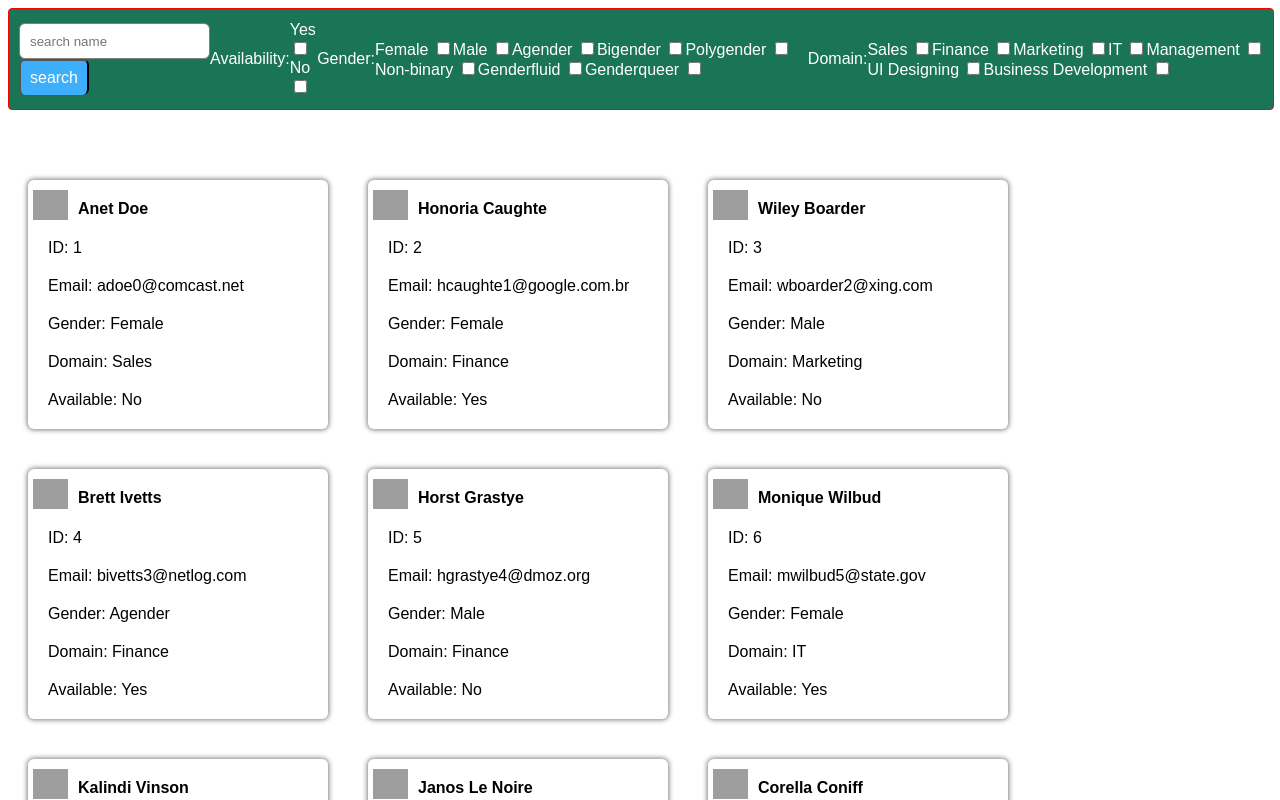
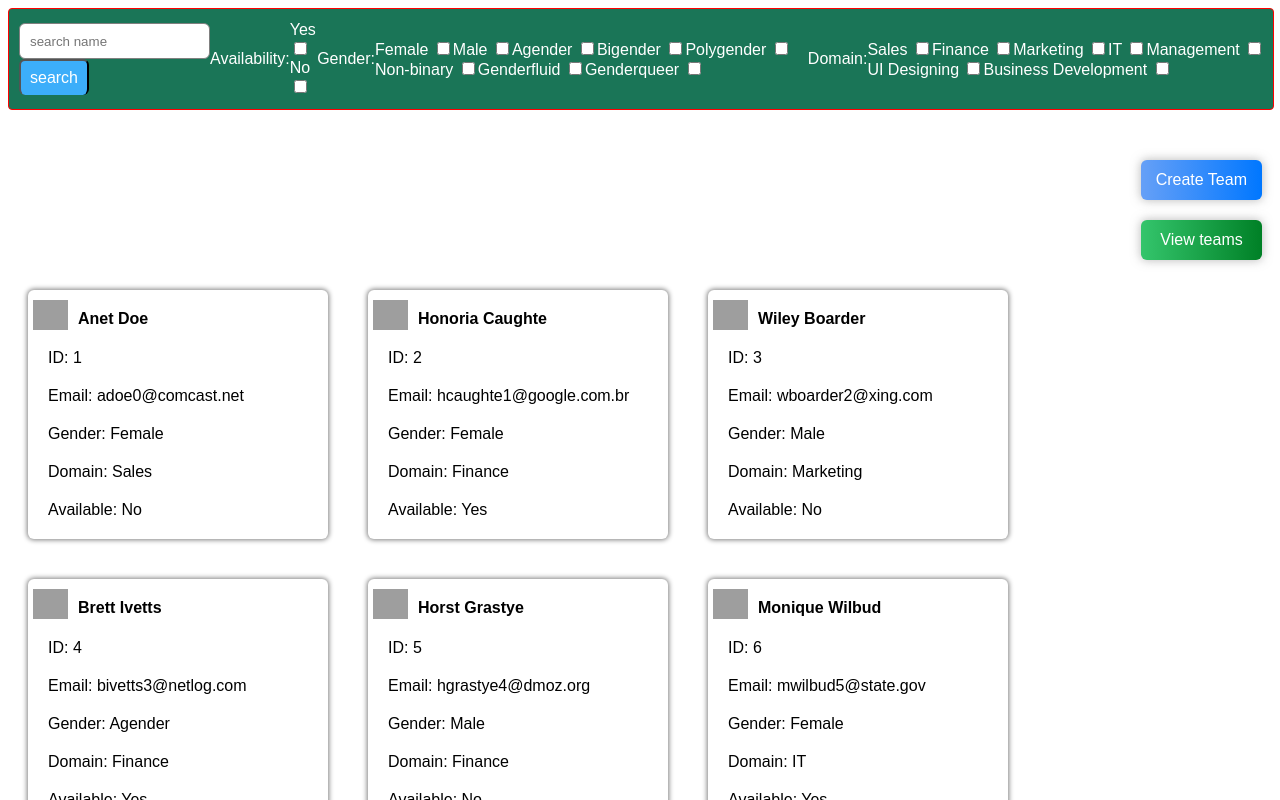
Before and after one commit to giftyaustin/profile-manager, a React (Create React App) app: page / in a window 1280 px wide. Shown: the top 800 px of the page. Built offline with nearby package versions, Linux system fonts and the light colour scheme; grey boxes are pictures that could not be loaded; the HTML template or start-up script is replaced by a standard one.

Commit message:
completed functionality

```diff
--- a/package.json
+++ b/package.json
@@ -8,6 +8,7 @@
     "@testing-library/user-event": "^13.5.0",
     "react": "^18.2.0",
     "react-dom": "^18.2.0",
+    "react-router-dom": "^6.11.1",
     "react-scripts": "5.0.1",
     "web-vitals": "^2.1.4"
   },
--- a/src/App.js
+++ b/src/App.js
@@ -5,13 +5,18 @@ import "./components/card.css";
 import Navbar from "./components/Navbar";
 import "./app.css";
 import PaginationBar from "./components/PaginationBar";
+import {Routes, Route} from "react-router-dom";
+import Teams from "./components/Teams";
+import { useNavigate } from "react-router-dom";
 
 function App() {
   const [data, setData] = useState(mockData);
   const [currData, setCurrdata] = useState(data);
   const [fdata, setFdata] = useState(mockData);
   const [currPage, setCurrPage] = useState(0);
-
+  const [createTeam, setCreateTeam] = useState(false);
+  const [teamName, setTeamName] = useState("");
+  const history = useNavigate();
   const genderList = [
     "Female",
     "Male",
@@ -156,7 +161,7 @@ function App() {
     );
   };
   useEffect(() => {
-    console.log(1, fdata);
+
     setData(fdata);
   }, [fdata]);
 
@@ -190,10 +195,38 @@ function App() {
     }
 
     return result;
+
+
   };
+  const teamCreation=()=>{
+    if(teamName!==""){
+      if(localStorage.getItem(teamName)){
+alert("team name already exists")
+      }else{
+      if(sessionStorage.length){
+    const array = [];
+    for(let i = 0; i<=sessionStorage.length-1;i++){
+
+        array.push(sessionStorage.getItem(sessionStorage.key(i)))
+    }
+    localStorage.setItem(teamName, JSON.stringify({array}))
+
+    sessionStorage.clear()
+    alert("team created succesfully")
+    setCreateTeam(false)
+    setTeamName("")
+  }
+  else{
+    alert("team must contain atleast 1 member")
+  }}
+  }else{
+    alert("team must have a name")
+  }}
   return (
     <div className="App">
-      <Navbar
+      <Routes>
+        <Route exact path="/" element =
+      {<><Navbar
         updateSearchedData={updateSearchedData}
         genderList={genderList}
         domainList={domainList}
@@ -209,8 +242,30 @@ function App() {
       ) : (
         ""
       )}
+     {!createTeam? <div className="create-team-btn-holder"><button onClick={()=>{
+      setCreateTeam(true)
+     }} className="create-team-btn">Create Team</button></div>:<div><div className="create-cancel-holder"><button onClick={()=>{
+      teamCreation();
+     }}className="viewteams-btn create-btn">Create</button><button onClick={()=>{
+      setCreateTeam(false)
+      sessionStorage.clear()
+     }}className="viewteams-btn cancel-btn">Cancel</button></div><div className="input-set-holder"><input className = "input" value={teamName} placeholder="Team name (must be unique)" onChange={(e)=>{
+      setTeamName(e.target.value)
+     }}/><button onClick={()=>{
+      if(teamName!==""){
+          if(localStorage.getItem(teamName)){
+            alert("team name already exists")
+          }
+
+      }
+     }} className="create-team-btn">Set Team Name</button></div></div>}
+
+<div className="viewteams-btn-holder"><button onClick={()=>{
+  history("/teams")
+}} className="viewteams-btn">View teams</button></div>
+
       {currData.map((currUser) => {
-        return <Card currUser={currUser} key={currUser.id} />;
+        return <Card currUser={currUser} key={currUser.id} createTeam = {createTeam}/>;
       })}
       {data.length ? "" : "no profile found"}
 
@@ -222,7 +277,10 @@ function App() {
           prevPage={prevPage}
           nextPage={nextPage}
         />
-      </div>
+      </div></>}/>
+
+      <Route exact path="/teams" element={<Teams/>}/>
+      </Routes>
     </div>
   );
 }
--- a/src/app.css
+++ b/src/app.css
@@ -3,3 +3,95 @@ display: flex;
 justify-content: center;
 align-items: center;
 }
+
+.create-team-btn-holder{
+    display: flex;
+    justify-content: end;
+    align-items: center;
+}
+
+.create-team-btn{
+    height: 40px;
+    color: white;
+    border-radius: 6px;
+    font-size: medium;
+    padding:0 15px 0 15px;
+    border: none;
+    margin-right: 10px;
+    box-shadow: 0 0 10px 1px rgba(172, 172, 172, 0.726);
+    background-image: linear-gradient(0.25turn ,rgb(102, 160, 247), rgb(0, 119, 255));
+}
+
+.create-team-btn:hover{
+background-image:
+linear-gradient(0.25turn ,rgb(105, 156, 233), rgb(53, 147, 255));
+box-shadow: none;
+
+
+}
+
+.viewteams-btn-holder{
+    display: flex;
+    justify-content: end;
+    align-items: center;
+}
+
+.viewteams-btn{
+    width: 121px;
+    margin: 10px;
+    height: 40px;
+    margin-top: 20px;
+    color: white;
+    border-radius: 6px;
+    font-size: medium;
+    padding:0 15px 0 15px;
+    border: none;
+    margin-right: 10px;
+    box-shadow: 0 0 10px 1px rgba(172, 172, 172, 0.726);
+    background-image: linear-gradient(0.25turn ,rgb(52, 197, 108), rgb(0, 128, 38));
+}
+
+.viewteams-btn:hover{
+    background-image:
+    linear-gradient(0.25turn ,rgb(65, 207, 113),rgb(0, 151, 58));
+    box-shadow: none;
+
+
+    }
+
+.create-cancel-holder{
+    display: flex;
+    justify-content: space-around;
+    align-items: center;
+}
+
+.create-btn{
+    margin:0;
+}
+
+.cancel-btn{
+    background-image:
+    linear-gradient(0.25turn ,rgb(194, 59, 59),rgb(168, 3, 3));
+}
+
+.cancel-btn:hover{
+    background-image:
+    linear-gradient(0.25turn ,rgb(150, 44, 44),rgb(122, 1, 1));
+}
+
+.input-set-holder{
+    margin-top: 20px;
+    display: flex;
+
+    align-items: center;
+}
+
+.input{
+    width: 200px;
+    height: 40px;
+    border: 1px solid grey;
+    margin-left: 10px;
+    margin-right:10px;
+    border-radius: 6px;
+    padding-left: 10px;
+}
--- a/src/components/Card.js
+++ b/src/components/Card.js
@@ -1,7 +1,7 @@
-import React from "react";
+import React, { useState } from "react";
 import "./card.css"
 
-const Card = ({currUser}) => {
+const Card = ({currUser, createTeam}) => {
   return (
     <div  className="total">
         <div className="total">
@@ -13,7 +13,14 @@ const Card = ({currUser}) => {
             <img src={currUser.avatar} alt="avatar" className="avatar"/>
             <h4 className="person-name">
               {currUser.first_name} {currUser.last_name}
-            </h4></div>
+            </h4>{createTeam? <div><input type="checkbox" onClick={(e)=>{
+              if(e.target.checked){
+                sessionStorage.setItem(currUser.id, JSON.stringify(currUser))
+              }
+              else if(sessionStorage.getItem(currUser.id)){
+                sessionStorage.removeItem(currUser.id)
+              }
+            }}/></div>:""}</div>
             <div className="details-holder"><div className="details">ID: {currUser.id}</div>
             <div className="details">Email: {currUser.email}</div>
             <div className="details">Gender: {currUser.gender}</div>
--- /dev/null
+++ b/src/components/Teams.js
@@ -0,0 +1,50 @@
+import React , {useEffect, useState} from 'react';
+import Card from "./Card";
+import { useNavigate } from 'react-router-dom';
+
+
+const Teams = () => {
+  const history = useNavigate();
+const teamList = []
+for(let i = 0; i<localStorage.length;i++){
+    teamList.push(localStorage.key(i))
+}
+
+
+const [currUser, setCurrUser] = useState()
+const viewTeam = (c)=>{
+
+setCurrUser(c)
+
+}
+
+
+
+
+  return (
+    <div>
+<div><button onClick={()=>{
+history("/")
+}}>Back</button></div>
+
+{teamList.map((c,i)=>{
+   return( <div key={i}><button onClick={()=>{
+            viewTeam(JSON.parse(localStorage.getItem(c))["array"])
+   }}>{c}</button></div>)
+
+
+
+
+})}
+
+
+
+{currUser? currUser.map((c,i)=>{
+
+  return(<><Card currUser={JSON.parse(c)} key={i}/></>)
+}):''}
+    </div>
+  )
+}
+
+export default Teams
--- a/src/index.js
+++ b/src/index.js
@@ -1,5 +1,6 @@
 import React from 'react';
 import ReactDOM from 'react-dom/client';
+import { BrowserRouter } from 'react-router-dom';
 
 import App from './App';
 
@@ -7,6 +8,8 @@ import App from './App';
 const root = ReactDOM.createRoot(document.getElementById('root'));
 root.render(
   <React.StrictMode>
+    <BrowserRouter>
     <App />
+    </BrowserRouter>
   </React.StrictMode>
 );
```
Also changed, not shown: 1 other file (tests, documents, lock files or other folders).
